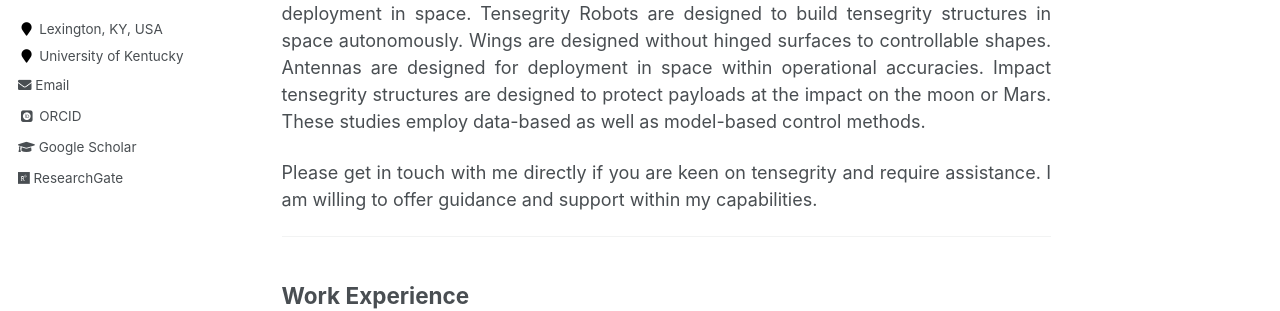
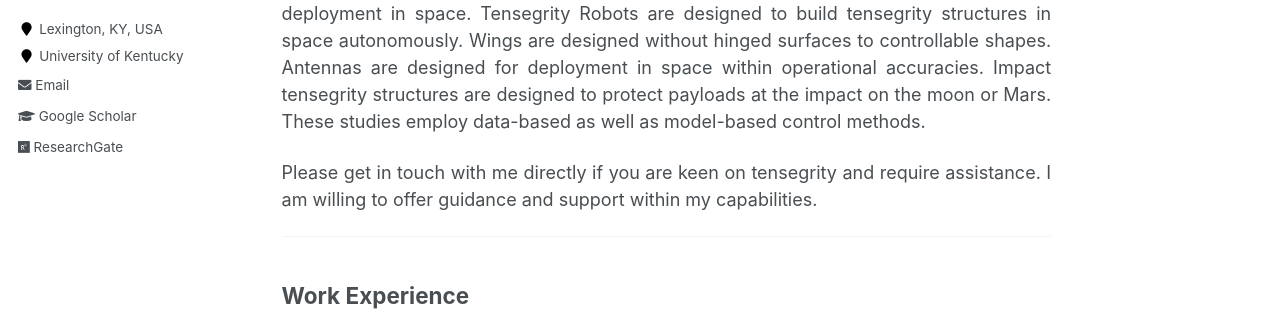
Before and after one commit to Muhao-Chen/muhao-chen.github.io, a Jekyll site: the page built from _pages/about.md, in a window 1280 px wide. Shown: the part 376-687 px from the top of the page. Built offline with Jekyll 4.4.1, drawn with Linux system fonts in a browser that asks for light colours; some web fonts are replaced.

Commit message:
Update _config.yml

```diff
--- a/_config.yml
+++ b/_config.yml
@@ -105,7 +105,7 @@ author:
   impactstory      : #"https://profiles.impactstory.org/u/xxxx-xxxx-xxxx-xxxx"
   lastfm           :
   # linkedin         : "https://www.linkedin.com/in/muhao-chen-271b331ba/"
-  orcid            : "https://orcid.org/my-orcid?orcid=0000-0003-1812-6835"
+  # orcid            : "https://orcid.org/my-orcid?orcid=0000-0003-1812-6835"
   researchgate     : "https://www.researchgate.net/profile/Muhao-Chen-2"
   pinterest        :
   soundcloud       :
```
